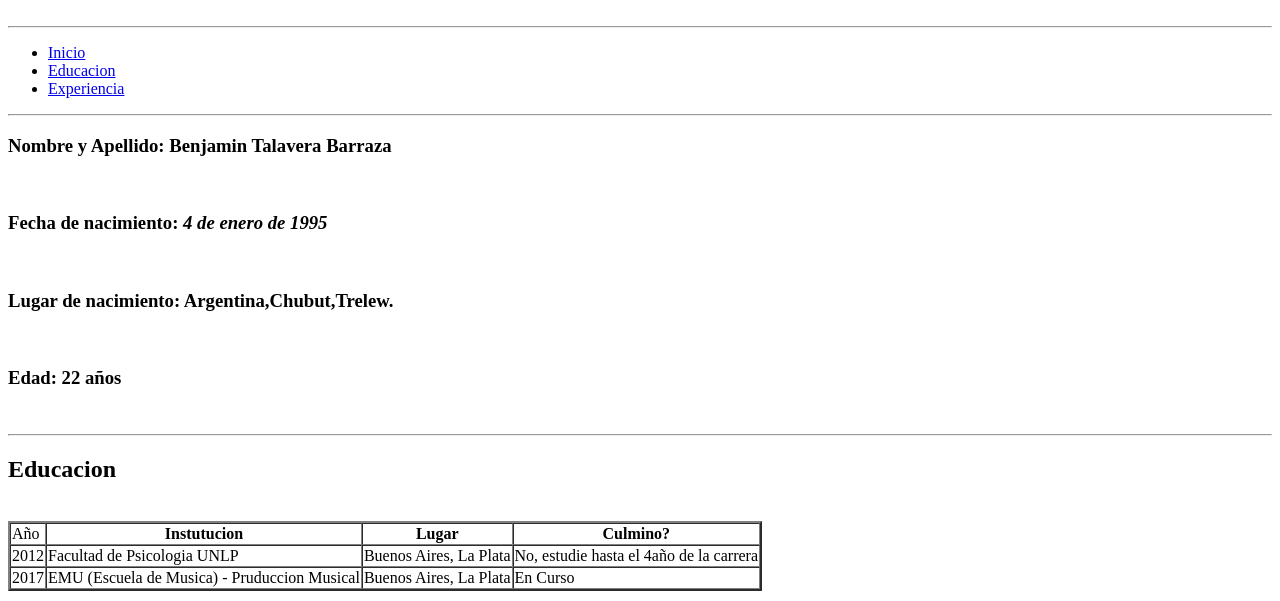
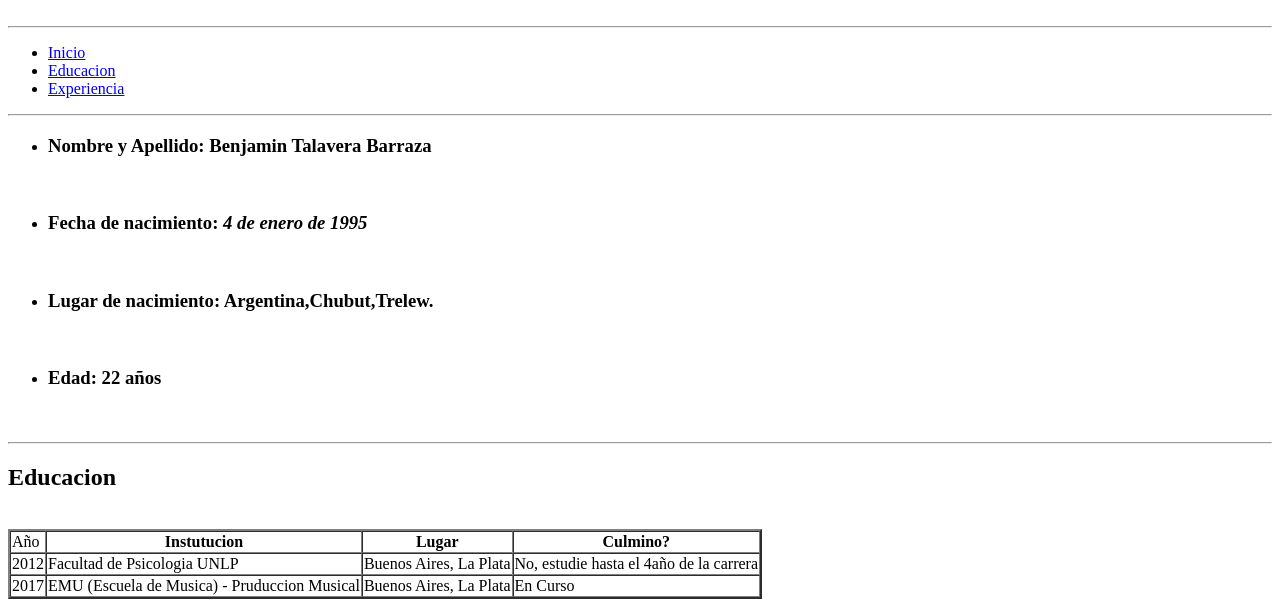
Before and after one commit to benjatalavera/actividad-final, a plain HTML site: page educacion.html in a window 1280 px wide. Shown: the part 205-806 px from the top of the page. Drawn offline with Linux system fonts and the light colour scheme.

Commit message:
Add files via upload

```diff
--- a/educacion.html
+++ b/educacion.html
@@ -19,10 +19,14 @@
 </header>
 
     <hr>
-    <h3>Nombre y Apellido: Benjamin Talavera Barraza</h3><br>
-    <h3>Fecha de nacimiento: <em>4 de enero de 1995</em></h3><br>
-    <h3>Lugar de nacimiento: Argentina,Chubut,Trelew.</h3><br>
-    <h3>Edad: 22 años</h3><br>
+    <ul>
+
+
+    <li><h3>Nombre y Apellido: Benjamin Talavera Barraza</h3></li><br>
+    <li><h3>Fecha de nacimiento: <em>4 de enero de 1995</em></h3></li><br>
+    <li><h3>Lugar de nacimiento: Argentina,Chubut,Trelew.</h3></li><br>
+    <li><h3>Edad: 22 años</h3></li><br>
+   </ul>
     <hr>
     <h2><strong>Educacion</strong></h2><br>
     <table border="2" cellpading="0" cellspacing="0">
```
Also changed, not shown: experiencia.html (+8 -4 lines), index.html (+7 -4 lines).
